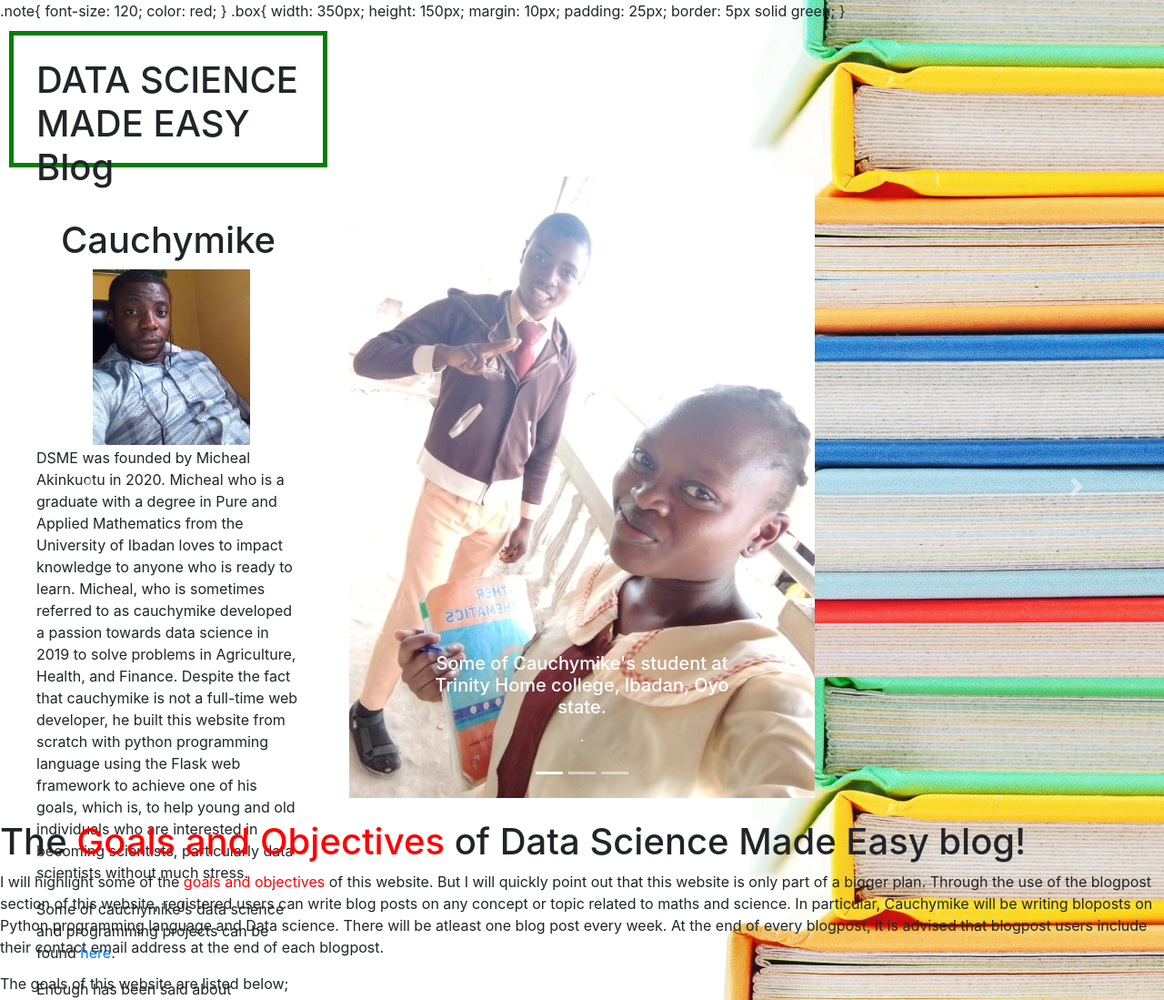
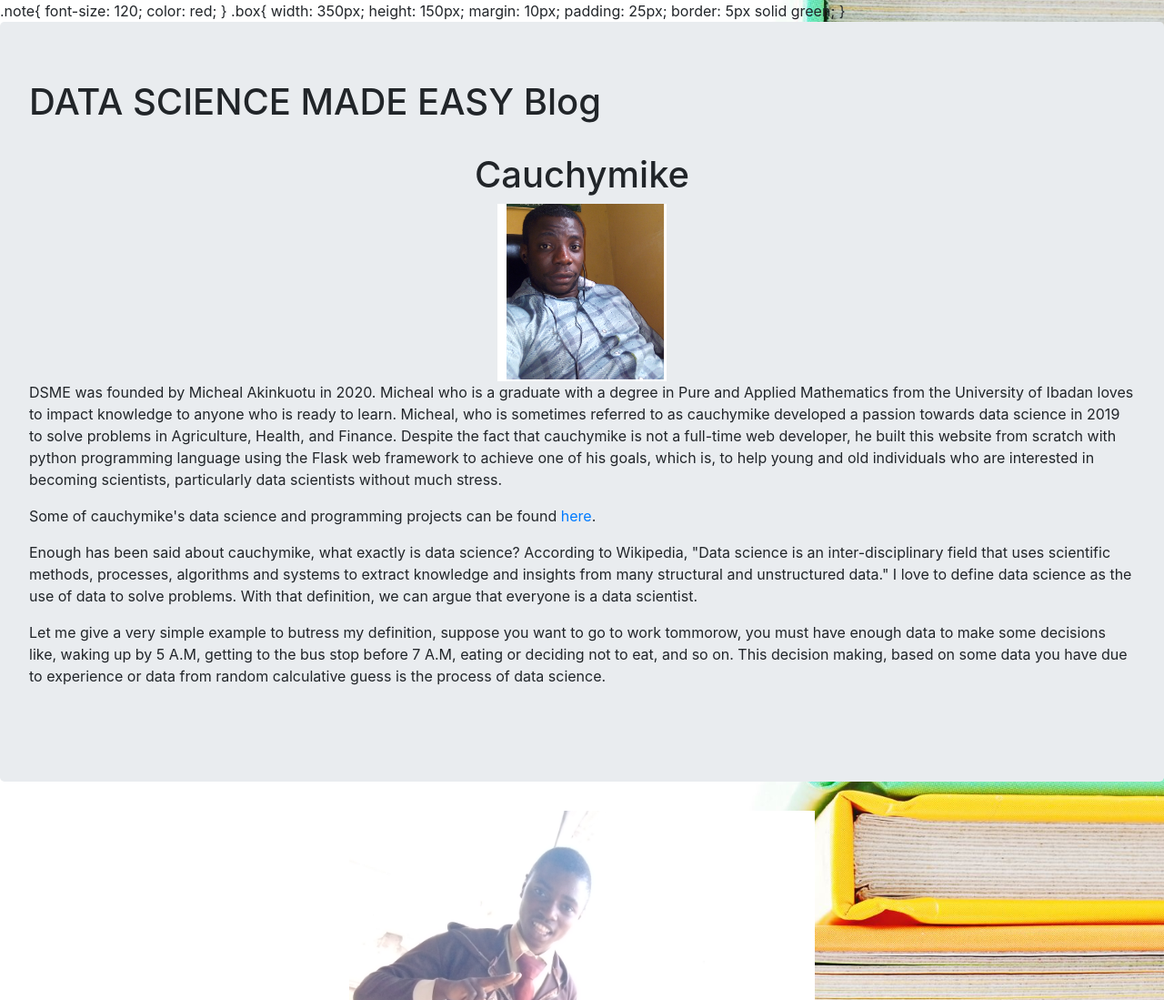
Before and after one commit to cauchymike/data_science, a Flask app: page /info in a window 1280 px wide. Shown: the part 56-1155 px from the top of the page at 91% size. Run offline with Flask 2, Linux system fonts and the light colour scheme; some libraries are stand-ins or nearby versions.

Commit message:
Update info.html

```diff
--- a/mathsclinicblog/templates/info.html
+++ b/mathsclinicblog/templates/info.html
@@ -11,7 +11,7 @@
       padding: 25px;
       border: 5px solid green;
       }
-  <div class="box">
+  <div class="jumbotron">
     <h1>DATA SCIENCE MADE EASY Blog </h1><br>
     <div align='center'>
       <h1>Cauchymike</h1>
```
